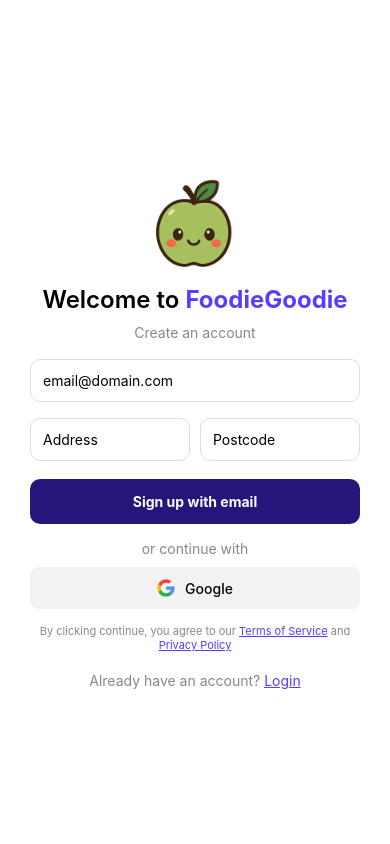
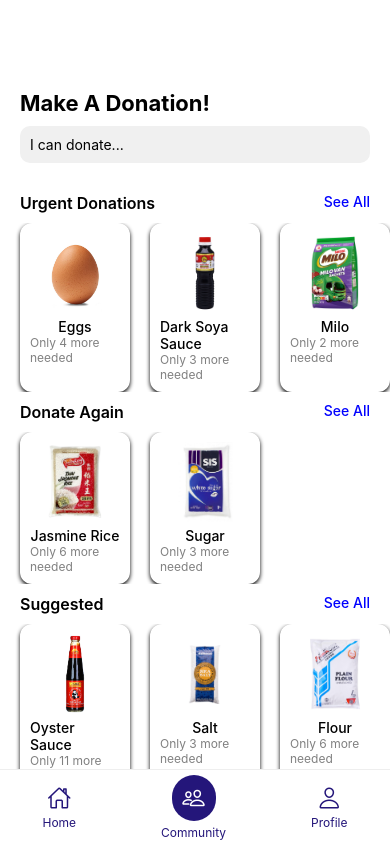
Before and after one commit to ggeojyeo/DSTA-BrainHack2025-FoodieGoodie, a React Native app in the folder foodiegoodie/: screen /Community in a window 390 px wide. Built offline with nearby package versions, Linux system fonts and the light colour scheme.

Commit message:
Community Page

```diff
--- a/foodiegoodie/App.js
+++ b/foodiegoodie/App.js
@@ -5,6 +5,7 @@
 import LoginScreen from './tabs/LoginScreen';
 import Question1 from './tabs/Question1';
 import Question2 from './tabs/Question2';
+import CommunityScreen from './tabs/CommunityScreen';
 import { StyleSheet, Text, View } from 'react-native';
 
 const Stack = createNativeStackNavigator();
@@ -18,6 +19,7 @@
         <Stack.Screen name="Login" component={LoginScreen} />
         <Stack.Screen name="Question1" component={Question1} />
         <Stack.Screen name="Question2" component={Question2} />
+        <Stack.Screen name="Community" component={CommunityScreen} />
       </Stack.Navigator>
     </NavigationContainer>
   );
--- /dev/null
+++ b/foodiegoodie/tabs/CommunityScreen.js
@@ -0,0 +1,177 @@
+import React from 'react';
+import { View, Text, TextInput, StyleSheet, ScrollView, Image, TouchableOpacity } from 'react-native';
+import { Ionicons } from '@expo/vector-icons';
+import { colours } from "../utils/colours";
+
+export default function CommunityScreen() {
+  return (
+    <View style={styles.container}>
+      <View style={styles.header}>
+        <Text style={styles.title}>Make A Donation!</Text>
+        <TextInput style={styles.search} placeholder="I can donate..." />
+      </View>
+
+      <ScrollView contentContainerStyle = {{ paddingBottom: 90}}>
+        {/* Urgent Donations */}
+        <Section title="Urgent Donations" items={[
+          { name: 'Eggs', note: 'Only 4 more needed', image: require('../assets/Food/egg.jpg') },
+          { name: 'Dark Soya Sauce', note: 'Only 3 more needed', image: require('../assets/Food/soyaSauce.webp') },
+          { name: 'Milo', note: 'Only 2 more needed', image: require('../assets/Food/milo.webp') }
+        ]} />
+
+        {/* Donate Again */}
+        <Section title="Donate Again" items={[
+          { name: 'Jasmine Rice', note: 'Only 6 more needed', image: require('../assets/Food/rice.jpeg') },
+          { name: 'Sugar', note: 'Only 3 more needed', image: require('../assets/Food/sugar.jpg') }
+        ]} />
+
+        {/* Suggested */}
+        <Section title="Suggested" items={[
+          { name: 'Oyster Sauce', note: 'Only 11 more needed', image: require('../assets/Food/oysterSauce.webp') },
+          { name: 'Salt', note: 'Only 3 more needed', image: require('../assets/Food/salt.jpg') },
+          { name: 'Flour', note: 'Only 6 more needed', image: require('../assets/Food/flour.jpg') }
+        ]} />
+      </ScrollView>
+
+      {/* Bottom Nav */}
+      <View style={styles.nav}>
+        <TouchableOpacity style={styles.navItem}>
+            <Ionicons name="home-outline" size={24} color={colours.darkPurple} />
+            <Text style={styles.navLabel}>Home</Text>
+        </TouchableOpacity>
+
+        <TouchableOpacity style={styles.navItem}>
+            <View style={styles.activeIconContainer}>
+            <Ionicons name="people-outline" size={24} color="white" />
+            </View>
+            <Text style={styles.navLabelActive}>Community</Text>
+        </TouchableOpacity>
+
+        <TouchableOpacity style={styles.navItem}>
+            <Ionicons name="person-outline" size={24} color={colours.darkPurple} />
+            <Text style={styles.navLabel}>Profile</Text>
+        </TouchableOpacity>
+      </View>
+    </View>
+  );
+}
+
+const Section = ({ title, items }) => (
+  <View style={styles.section}>
+    <View style={styles.sectionHeader}>
+      <Text style={styles.sectionTitle}>{title}</Text>
+      <Text style={styles.seeAll}>See All</Text>
+    </View>
+    <ScrollView horizontal showsHorizontalScrollIndicator={false} style = {{ paddingLeft:10 }}>
+      {items.map((item, i) => (
+        <View key={i} style={styles.card}>
+          <Image source={item.image} style={styles.image} />
+          <Text style={styles.itemText}>{item.name}</Text>
+          {item.note ? <Text style={styles.note}>{item.note}</Text> : null}
+        </View>
+      ))}
+    </ScrollView>
+  </View>
+);
+
+const styles = StyleSheet.create({
+  container: {
+    flex: 1,
+    paddingTop: 70,
+    backgroundColor: colours.background,
+  },
+  header: {
+    padding: 20
+  },
+  title: {
+    fontSize: 22,
+    fontWeight: 'bold'
+  },
+  search: {
+    marginTop: 10,
+    padding: 10,
+    backgroundColor: '#f0f0f0',
+    borderRadius: 10
+  },
+  section: {
+    marginTop: 10
+  },
+  sectionHeader: {
+    flexDirection: 'row',
+    justifyContent: 'space-between',
+    paddingHorizontal: 20,
+    marginBottom: 10,
+  },
+  sectionTitle: {
+    fontSize: 16,
+    fontWeight: '600'
+  },
+  seeAll: {
+    color: 'blue',
+    fontWeight: '500',
+  },
+  card: {
+    width: 110,
+    backgroundColor: colours.background,
+    borderRadius: 12,
+    marginHorizontal: 10,
+    alignItems: 'center',
+    padding: 10,
+    shadowColor: '#000',
+    shadowOpactiy: 0.1,
+    shadowOffset: { width:0, height:2 },
+    shadowRadius: 4,
+    elevation: 3,
+  },
+  image: {
+    width: 80,
+    height: 80,
+    borderRadius: 8,
+    resizeMode: 'contain',
+  },
+  itemText: {
+    fontWeight: '500',
+    marginTop: 5,
+    textAlign: 'left',
+  },
+  note: {
+    fontSize: 12,
+    color: 'gray',
+    textAlign: 'left'
+  },
+  nav: {
+    flexDirection: 'row',
+    justifyContent: 'space-around',
+    paddingVertical: 15,
+    borderTopWidth: 1,
+    borderColor: '#eee',
+    backgroundColor: colours.background,
+    position: 'absolute',
+    bottom: 0,
+    width: '100%',
+    height: 75,
+  },
+  navItem: {
+    alignItems: 'center',
+    justifyContent: 'center',
+  },
+  navItemActive: {
+    alignItems: 'center',
+    justifyContent: 'center',
+  },
+  navLabel: {
+    fontSize: 12,
+    color: colours.darkPurple,
+    marginTop: 4,
+  },
+  navLabelActive: {
+    fontSize: 12,
+    color: colours.darkPurple,
+    marginTop: 4,
+  },
+  activeIconContainer: {
+    backgroundColor: colours.darkPurple,
+    padding: 10,
+    borderRadius: 50,
+  },
+});
--- a/foodiegoodie/tabs/Question2.js
+++ b/foodiegoodie/tabs/Question2.js
@@ -1,11 +1,13 @@
 import React, { useState } from "react";
 import { View, Text, TextInput, StyleSheet, TouchableOpacity } from "react-native";
+import { useNavigation } from "@react-navigation/native";
 import { colours } from "../utils/colours";
 
-export default function Question3() {
+export default function Question2() {
   const [rice, setRice] = useState("");
   const [canned, setCanned] = useState("");
   const [instant, setInstant] = useState("");
+  const navigation = useNavigation();
 
   return (
     <View style={styles.container}>
@@ -31,7 +33,7 @@
         <TextInput style={styles.input} keyboardType="numeric" value={instant} onChangeText={setInstant} />
       </View>
 
-      <TouchableOpacity style={styles.button}>
+      <TouchableOpacity style={styles.button} onPress = {() => navigation.navigate('Community')}>
         <Text style={styles.buttonText}>Done</Text>
       </TouchableOpacity>
 
```
